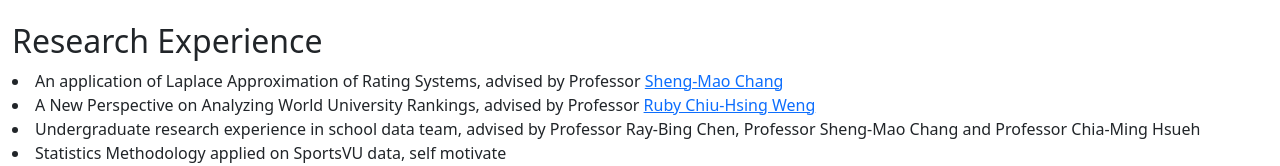
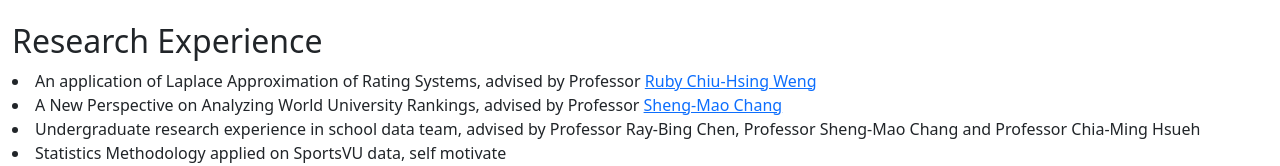
Before and after one commit to tofu-hua/tofu-hua.github.io, a plain HTML site: page index.html in a window 1280 px wide. Shown: the part 2001-2167 px from the top of the page. Drawn offline with nearby package versions, Linux system fonts and the light colour scheme.

Commit message:
Add files via upload
Signed-off-by: Hsuan-Fu(Tofu) Hua <55090957+tofu-hua@users.noreply.github.com>

```diff
--- a/index.html
+++ b/index.html
@@ -92,8 +92,8 @@
     <section class="container-fluid section" id="research">
         <h2 class="page-title">Research Experience</h2>
         <o1>
-            <li>An application of Laplace Approximation of Rating Systems, advised by Professor <a href="http://www.aacsb.ntpu.edu.tw/teach/teachsta.php?teacher=NzIzNTVf5by15Y2H5oeL">Sheng-Mao Chang</a></li>
-            <li>A New Perspective on Analyzing World University Rankings, advised by Professor <a href="https://stat.nccu.edu.tw/en/members/members1/CHIU-HSING-WENG-31314411">Ruby Chiu-Hsing Weng</a></li>
+            <li>An application of Laplace Approximation of Rating Systems, advised by Professor <a href="https://stat.nccu.edu.tw/en/members/members1/CHIU-HSING-WENG-31314411">Ruby Chiu-Hsing Weng</a></li>
+            <li>A New Perspective on Analyzing World University Rankings, advised by Professor <a href="http://www.aacsb.ntpu.edu.tw/teach/teachsta.php?teacher=NzIzNTVf5by15Y2H5oeL">Sheng-Mao Chang</a></li>
             <li>Undergraduate research experience in school data team, advised by Professor Ray-Bing Chen, Professor Sheng-Mao Chang and Professor Chia-Ming Hsueh</li>
             <li>Statistics Methodology applied on SportsVU data, self motivate</li>
         </o1>
```
